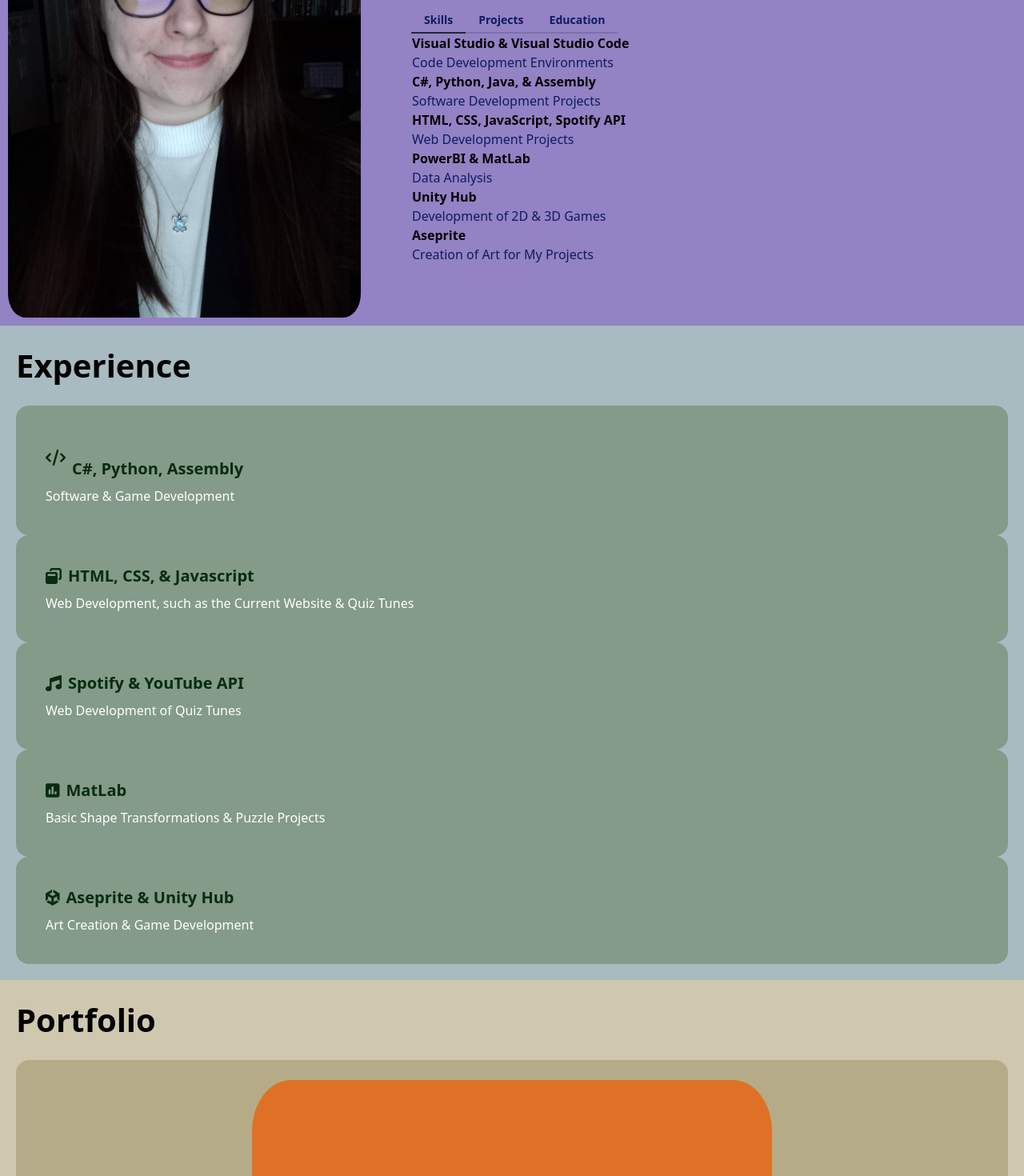
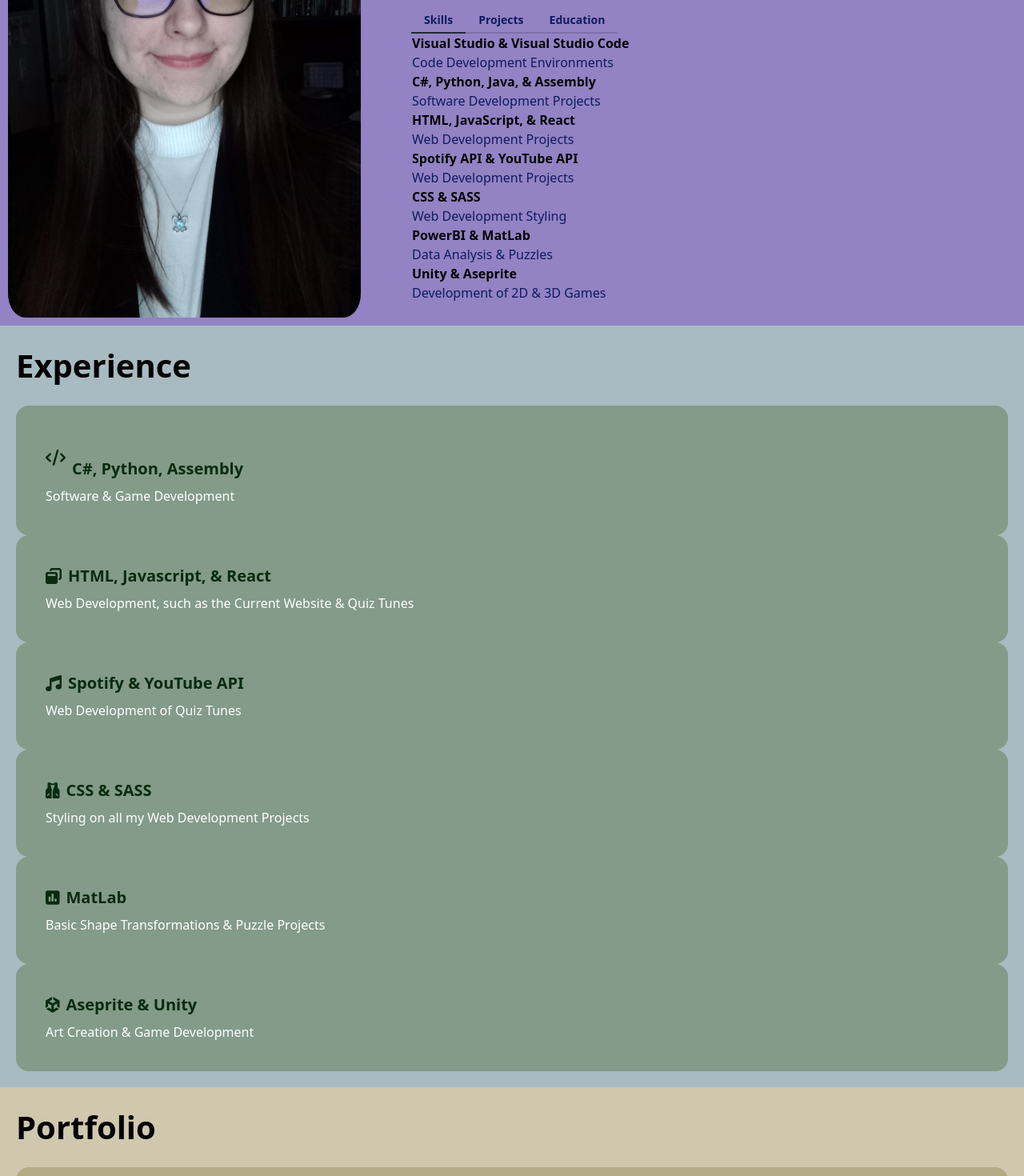
Before and after one commit to Miramoop/miramoop-github-io-react, a React (Create React App) app: page / in a window 1280 px wide. Shown: the part 967-2437 px from the top of the page at 80% size. Built offline with nearby package versions, Linux system fonts and the light colour scheme.

Commit message:
Updates to AboutMe & Projects

```diff
--- a/package.json
+++ b/package.json
@@ -10,6 +10,8 @@
     "@testing-library/jest-dom": "^5.17.0",
     "@testing-library/react": "^13.4.0",
     "@testing-library/user-event": "^13.5.0",
+    "latest": "^0.2.0",
+    "node": "^20.16.0",
     "react": "^18.3.1",
     "react-dom": "^18.3.1",
     "react-router-dom": "^6.25.1",
--- a/src/components/AboutMe.js
+++ b/src/components/AboutMe.js
@@ -39,20 +39,24 @@ function AboutMe() {
                 <br></br>Software Development Projects
               </li>
               <li>
-                <span>HTML, CSS, JavaScript, Spotify API</span>
+                <span>HTML, JavaScript, & React</span>
                 <br></br>Web Development Projects
               </li>
               <li>
-                <span>PowerBI & MatLab</span>
-                <br></br>Data Analysis
+                <span>Spotify API & YouTube API</span>
+                <br></br>Web Development Projects
               </li>
               <li>
-                <span>Unity Hub</span>
-                <br></br>Development of 2D & 3D Games
+                <span>CSS & SASS</span>
+                <br></br>Web Development Styling
               </li>
               <li>
-                <span>Aseprite</span>
-                <br></br>Creation of Art for My Projects
+                <span>PowerBI & MatLab</span>
+                <br></br>Data Analysis & Puzzles
+              </li>
+              <li>
+                <span>Unity & Aseprite</span>
+                <br></br>Development of 2D & 3D Games
               </li>
             </ul>
           </div>
--- a/src/components/Experience.js
+++ b/src/components/Experience.js
@@ -4,6 +4,7 @@ import {
   faCode,
   faMusic,
   faSquarePollVertical,
+  faVest,
   faWindowRestore,
 } from "@fortawesome/free-solid-svg-icons";
 import { faUnity } from "@fortawesome/free-brands-svg-icons";
@@ -28,7 +29,7 @@ function Experience() {
           <div className="card-body">
             <h2 className="card-title">
               <FontAwesomeIcon icon={faWindowRestore} size="1x" />
-              HTML, CSS, & Javascript
+              HTML, Javascript, & React
             </h2>
             <p>Web Development, such as the Current Website & Quiz Tunes</p>
           </div>
@@ -47,6 +48,16 @@ function Experience() {
         <div className="card bg-base-100 w-96 shadow-xl">
           <div className="card-body">
             <h2 className="card-title">
+              <FontAwesomeIcon icon={faVest} size="1x" />
+              CSS & SASS
+            </h2>
+            <p>Styling on all my Web Development Projects</p>
+          </div>
+        </div>
+
+        <div className="card bg-base-100 w-96 shadow-xl">
+          <div className="card-body">
+            <h2 className="card-title">
               <FontAwesomeIcon icon={faSquarePollVertical} size="1x" />
               MatLab
             </h2>
@@ -58,7 +69,7 @@ function Experience() {
           <div className="card-body">
             <h2 className="card-title">
               <FontAwesomeIcon icon={faUnity} size="1x" />
-              Aseprite & Unity Hub
+              Aseprite & Unity
             </h2>
             <p>Art Creation & Game Development</p>
           </div>
```
Also changed, not shown: public/img/projects/project1.png, 1 other file (tests, documents, lock files or other folders).
